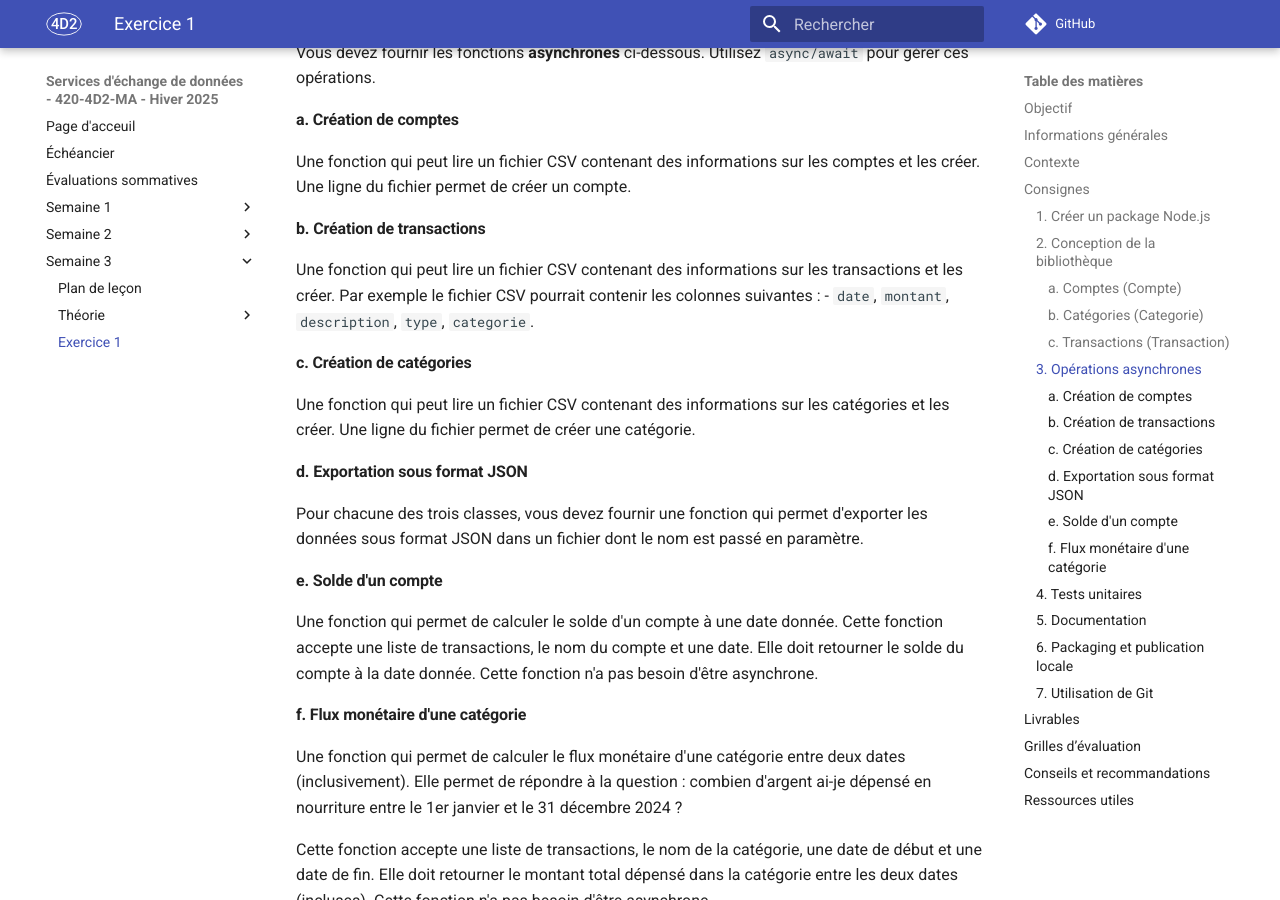
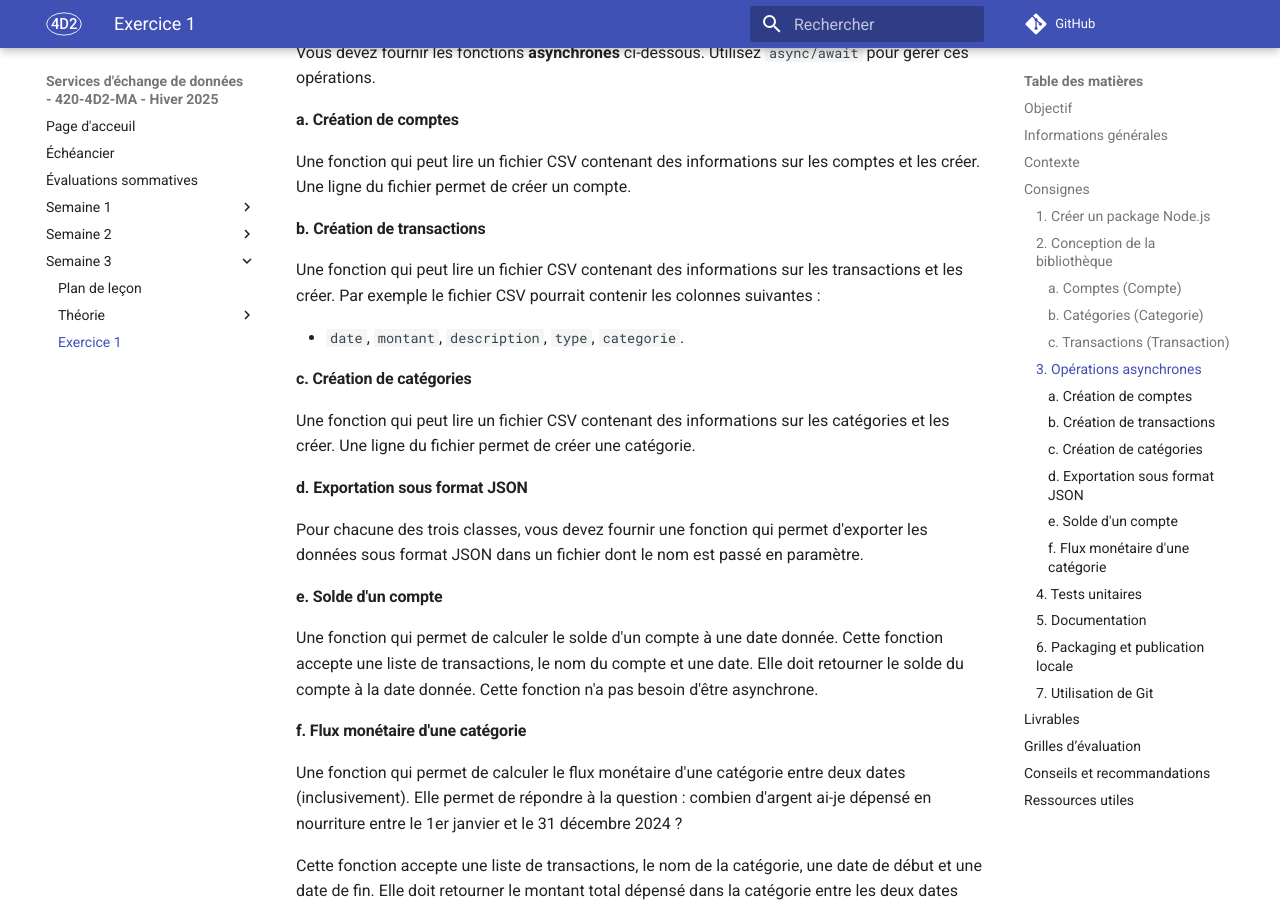
Before and after one commit to archambaultv-prof/2025H-420-4D2-MA, an MkDocs documentation site: the page built from docs/semaine_03/exercice_1.md, in a window 1280 px wide and 900 px high, scrolled down 2403 px. Built offline with MkDocs 1.6.1 and Material for MkDocs 9.7.7, drawn with Linux system fonts in a browser that asks for light colours; comment, search, counter and statistics services are not loaded.

Commit message:
Typo and refactoring

```diff
--- a/docs/semaine_03/exercice_1.md
+++ b/docs/semaine_03/exercice_1.md
@@ -77,7 +77,6 @@ autre, comme le paiement d'une carte de crédit ou un virement entre deux
 comptes. Ainsi, il existe trois types de transactions : transfert, dépenses et
 revenus.
 
-
 - **Propriétés suggérées** :
   - `montant`  : le montant de la transaction.
   - `compte`  : le compte associé à la transaction.
@@ -86,7 +85,6 @@ revenus.
   - `type`  : transfert, dépenses ou revenus.
   - `categorie`  : la catégorie associée à la transaction s'il s'agit d'une
     dépense ou d'un revenu. Sinon, le compte s'il s'agit d'un transfert.
-
 
 ### 3. Opérations asynchrones
 
@@ -103,6 +101,7 @@ comptes et les créer. Une ligne du fichier permet de créer un compte.
 Une fonction qui peut lire un fichier CSV contenant des informations sur les
 transactions et les créer. Par exemple le fichier CSV pourrait contenir les
 colonnes suivantes :
+
 - `date`, `montant`, `description`, `type`, `categorie`.
 
 #### c. Création de catégories
@@ -189,11 +188,11 @@ La grille est sur 20 points. La note finale sera ramenée sur 10 points.
 
 | Critère | Excellent (20 à 18) | Très bien (17 à 16) | Bien (15 à 14) | Passable (13 à 12) | Insuffisant (11 et moins) |
 |---------|---------------------|---------------------|----------------|--------------------|--------------------------|
-Fonctionnalité (20%) | Toutes les fonctionnalités demandées sont implémentées et fonctionnent correctement. | La plupart des fonctionnalités demandées sont implémentées et fonctionnent correctement. | Certaines fonctionnalités demandées sont implémentées et fonctionnent correctement. | Certaines fonctionnalités demandées sont implémentées mais ne fonctionnent pas correctement. | Peu de fonctionnalités demandées sont implémentées et ne fonctionnent pas correctement. |
-Qualité du code (25%) | Le code est bien structuré, modulaire et facile à lire. | Le code est bien structuré et modulaire. | Le code est structuré mais manque de modularité. | Le code est mal structuré et difficile à lire. | Le code est mal structuré et difficile à lire. |
-Tests unitaires (20%) | Toutes les classes et méthodes sont testées et les tests passent. Les cas limites sont testés. | La plupart des classes et méthodes sont testées et les tests passent. | Certaines classes et méthodes sont testées et les tests passent. | Certaines classes et méthodes sont testées mais les tests ne passent pas. | Peu de classes et méthodes sont testées et les tests ne passent pas. |
-Documentation (25%) | La documentation est complète, claire, concise et bien rédigée. | La documentation est complète et claire. Certains points pourraient être améliorés. | La documentation est complète mais manque de clarté. | La documentation est incomplète et manque de clarté. | La documentation est absente ou inexistante. |
-Package npm (10%) | Le package s'installe correctement et peut être utilisé sans problème. |  | Le package ne s'installe pas correctement. Une erreur mineure corrigée par le professeur. | | Le package ne s'installe pas correctement. Une erreur majeure difficile à corriger. |
+|Fonctionnalité (20%) | Toutes les fonctionnalités demandées sont implémentées et fonctionnent correctement. | La plupart des fonctionnalités demandées sont implémentées et fonctionnent correctement. | Certaines fonctionnalités demandées sont implémentées et fonctionnent correctement. | Certaines fonctionnalités demandées sont implémentées mais ne fonctionnent pas correctement. | Peu de fonctionnalités demandées sont implémentées et ne fonctionnent pas correctement. |
+|Qualité du code (25%) | Le code est bien structuré, modulaire et facile à lire. | Le code est bien structuré et modulaire. | Le code est structuré mais manque de modularité. | Le code est mal structuré et difficile à lire. | Le code est mal structuré et difficile à lire. |
+|Tests unitaires (20%) | Toutes les classes et méthodes sont testées et les tests passent. Les cas limites sont testés. | La plupart des classes et méthodes sont testées et les tests passent. | Certaines classes et méthodes sont testées et les tests passent. | Certaines classes et méthodes sont testées mais les tests ne passent pas. | Peu de classes et méthodes sont testées et les tests ne passent pas. |
+|Documentation (25%) | La documentation est complète, claire, concise et bien rédigée. | La documentation est complète et claire. Certains points pourraient être améliorés. | La documentation est complète mais manque de clarté. | La documentation est incomplète et manque de clarté. | La documentation est absente ou inexistante. |
+|Package npm (10%) | Le package s'installe correctement et peut être utilisé sans problème. |  | Le package ne s'installe pas correctement. Une erreur mineure corrigée par le professeur. | | Le package ne s'installe pas correctement. Une erreur majeure difficile à corriger. |
 
 ## Conseils et recommandations
 
```
Also changed, not shown: docs/semaine_02/index.md (+1 -0 lines), docs/semaine_03/index.md (+2 -1 lines).
